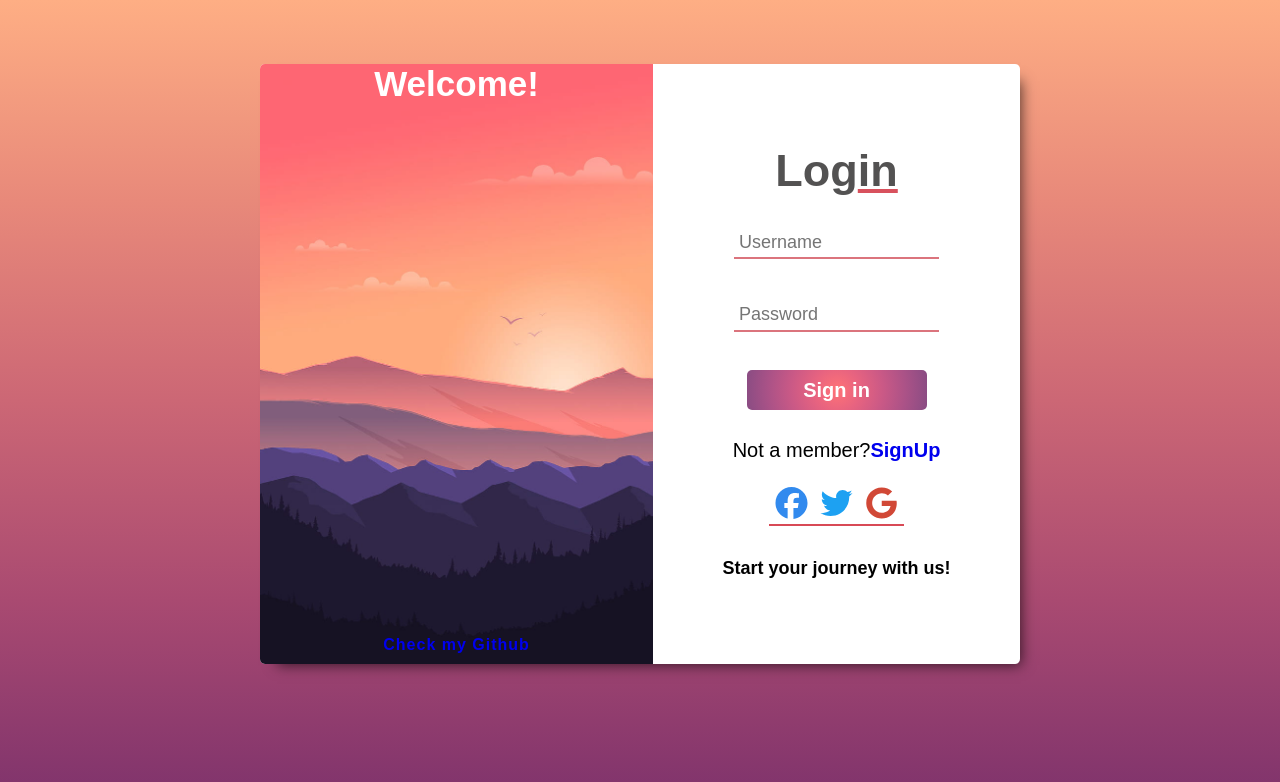
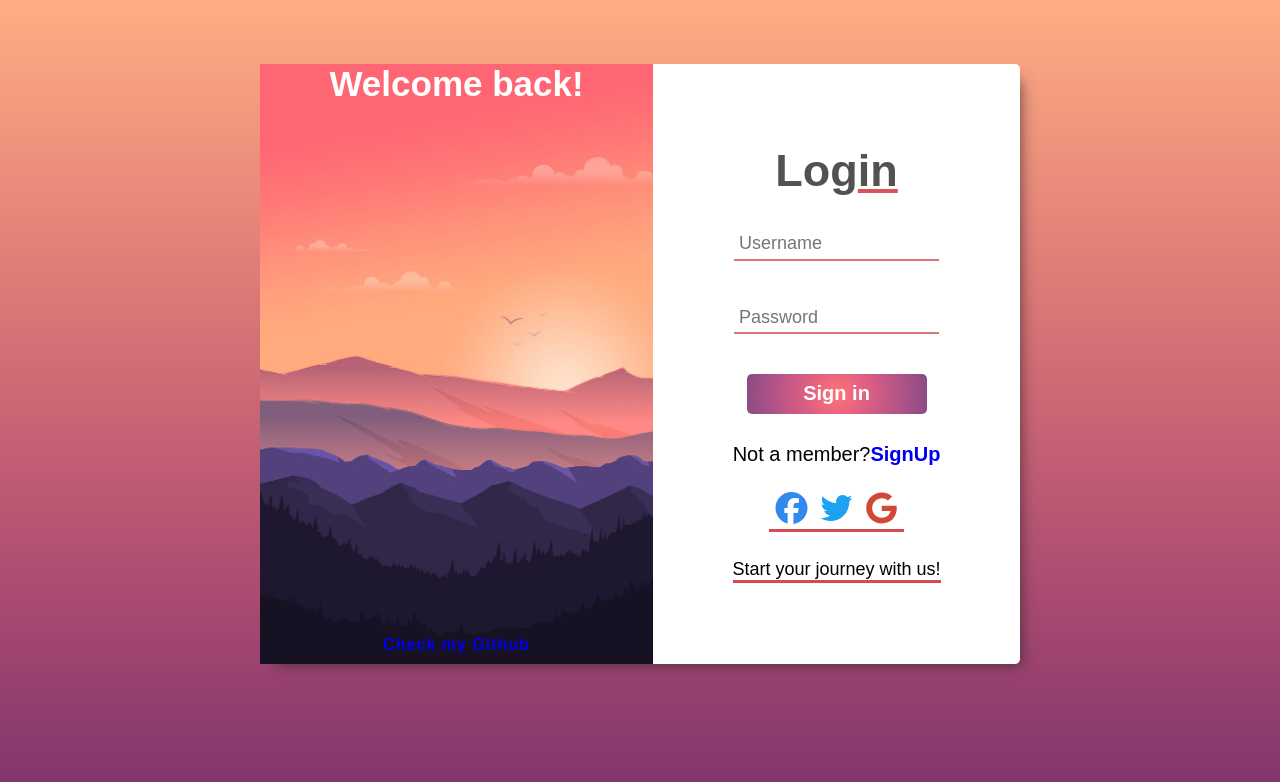
Before and after one commit to Paiva2/login-page-react, a React (Vite) app: page /login in a window 1280 px wide. Shown: the top 782 px of the page. Built offline with nearby package versions, Linux system fonts and the light colour scheme; a web font is replaced by a local one.

Commit message:
changed user greetings functionality

```diff
--- a/src/App.css
+++ b/src/App.css
@@ -26,9 +26,8 @@ body {
   text-align: center;
   margin: 0 auto;
   margin-top: 5%;
-  box-shadow: 9px 9px 13px -8px rgba(0, 0, 0, 0.67);
+  box-shadow: 9px 9px 13px -8px rgba(38, 38, 38, 0.67);
   border-radius: 5px;
-  overflow: hidden;
 }
 
 .form input {
@@ -166,17 +165,16 @@ a:visited {
   width: 35px;
   padding: 5px;
   background-color: transparent;
-  border-bottom: 2px solid #d84a56;
+  border-bottom: 3px solid #d84a56;
   cursor: pointer;
 }
 
 .footer-text {
-  user-select: none;
-  margin: 5px;
+  border-bottom: 3px solid #d84a56;
 }
 .footer-text p {
+  user-select: none;
   font-size: 18px;
-  font-weight: bold;
 }
 
 .back-icon {
--- a/src/components/Login.jsx
+++ b/src/components/Login.jsx
@@ -1,5 +1,14 @@
-import { React, useState, useRef } from "react";
+import { React, useRef } from "react";
+import { useNavigate, NavLink } from "react-router-dom";
+import { useSelector, useDispatch } from "react-redux";
 import "../App.css";
+import UserGreeting from "./UserGreeting";
+import alert from "./alertValidation";
+import {
+  authorizeUser,
+  userName,
+  passWord,
+} from "../store/reducers/userReducer";
 import "@fortawesome/fontawesome-svg-core/styles.css";
 import { FontAwesomeIcon } from "@fortawesome/react-fontawesome";
 import {
@@ -7,15 +16,6 @@ import {
   faTwitter,
   faGoogle,
 } from "@fortawesome/free-brands-svg-icons";
-import UserGreeting from "./UserGreeting";
-import { useSelector, useDispatch } from "react-redux";
-import {
-  authorizeUser,
-  userName,
-  passWord,
-} from "../store/reducers/userReducer";
-import alert from "./alertValidation";
-import { useNavigate, NavLink } from "react-router-dom";
 
 function Login() {
   const userInput = useRef(null);
@@ -55,7 +55,11 @@ function Login() {
     <div className="container">
       <div className="img-div">
         <div className="welcome-text">
-          <UserGreeting username={username} />
+          <UserGreeting
+            greetingText={
+              username ? `Welcome back ${username}!` : "Welcome back!"
+            }
+          />
         </div>
         <div className="bottom-text">
           <a href="https://github.com/Paiva2">Check my Github</a>
--- a/src/components/Register.jsx
+++ b/src/components/Register.jsx
@@ -1,5 +1,5 @@
 import React, { useRef, useState } from "react";
-import { useDispatch, useSelector } from "react-redux";
+import { useDispatch } from "react-redux";
 import { registerUser } from "../store/reducers/registeredUsersReducer";
 import UserGreeting from "./UserGreeting";
 import { IoIosArrowBack } from "react-icons/io";
@@ -45,7 +45,11 @@ const Register = () => {
     <div className="container">
       <div className="img-div">
         <div className="welcome-text">
-          <UserGreeting username={username} />
+          <UserGreeting
+            greetingText={
+              username ? `Nice to meet you ${username}!` : "Welcome!"
+            }
+          />
         </div>
         <div className="bottom-text">
           <a href="https://github.com/Paiva2">Check my Github</a>
@@ -85,8 +89,8 @@ const Register = () => {
           </div>
           <div className="footer-text">
             <p>Are u ready to start your journey with us?</p>
-            <IoIosArrowBack onClick={backHome} className="back-icon" />
           </div>
+          <IoIosArrowBack onClick={backHome} className="back-icon" />
         </form>
       </div>
     </div>
--- a/src/components/UserGreeting.jsx
+++ b/src/components/UserGreeting.jsx
@@ -1,7 +1,7 @@
 import React from "react";
 
-const UserGreeting = ({ username }) => {
-  return <p>{username ? `Welcome ${username}!` : "Welcome!"}</p>;
+const UserGreeting = ({ greetingText }) => {
+  return <p>{greetingText}</p>;
 };
 
 export default UserGreeting;
```
